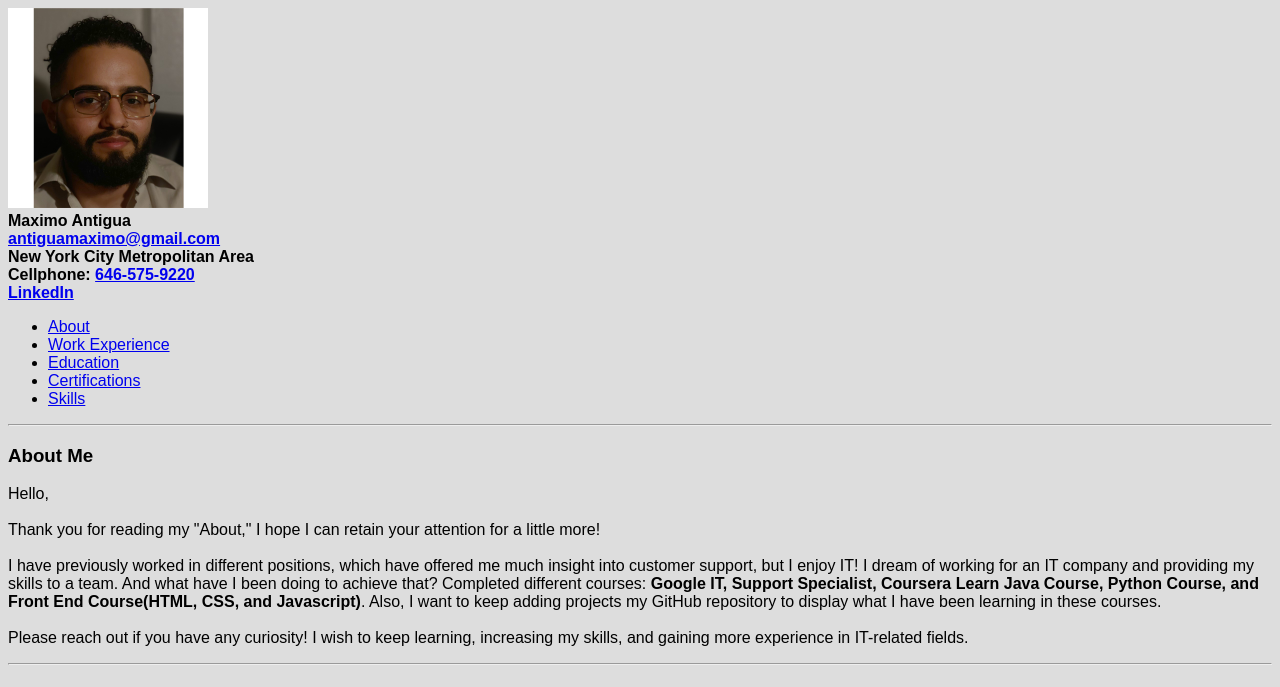
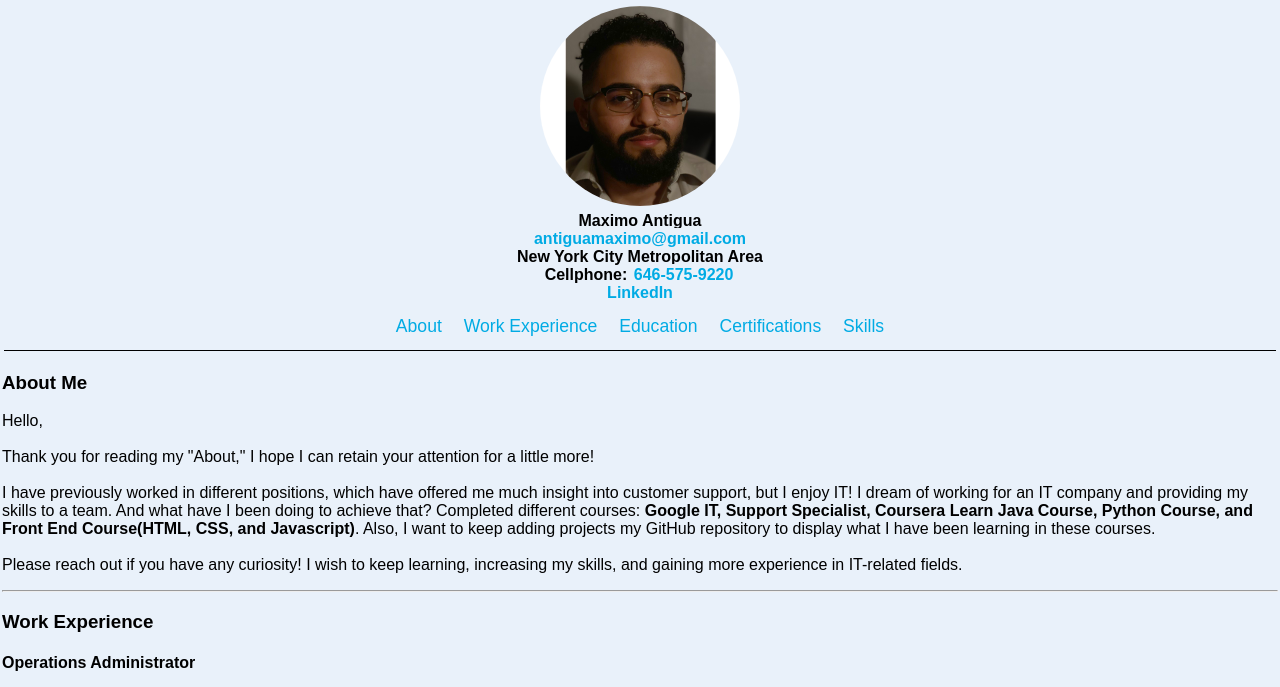
Before and after one commit to antiguamaximo/Maximo-Website, a plain HTML site: page index.html in a window 1280 px wide. Shown: the top 687 px of the page. Drawn offline with Linux system fonts and the light colour scheme.

Commit message:
Made a lot of changes. Worked on the CSS style sheet, added some comments for the progress, moved some elements around in the index.

```diff
--- a/index.html
+++ b/index.html
@@ -9,17 +9,15 @@
 </head>
 
 <!-- Main Information -->
-<header id="top">
-		<img src="Maximo-passport.png" alt="My picture" width="200"  height="200"/><br />
+<header class="main-header" id="top">
+		<img class="main-img" src="Maximo-passport.png" alt="My picture" width="200"  height="200"/><br />
 		<b>Maximo Antigua <br/>
 		<a href="mailto:antiguamaximo@gmail.com" target="_blank"> antiguamaximo@gmail.com </a><br/>
 		New York City Metropolitan Area<br/>
 		Cellphone: <a href="call:6465759220">646-575-9220</a><br/>
 		<a href="https://www.linkedin.com/in/maxgab98/" target="_blank">LinkedIn</a></b>
-</header>
 
-<!-- Quicklinks for later -->
-<nav>
+	<nav class="nav main-nav">
 		<ul>
 			<li><a href="#about">About</a></li>
 			<li><a href="#work-experience">Work Experience</a></li>
@@ -29,7 +27,11 @@
 		</ul>
 	</nav>
 
-	<hr />
+</header>
+ <!-- <hr />Borders are much easier represented in css -->
+
+<!-- Quicklinks for later -->
+
 
 <!-- Comment section -->
 <body>
--- a/style.css
+++ b/style.css
@@ -1,14 +1,84 @@
+/*How to import fonts form google
+
+@import url("URL provided by google")
+*/
+
+/*
+
+
+Colors used: Light blue (#E9F1FA), bright blue (#00ABE4), white (#FFFFFF)
+ Beige (#DDD0C8), dark grey (#323232)
+ Neon blue (#2272FF), black (#1D1D1)
+*/
+
+/* for the whole document */
 * {
   box-sizing: border-box;
   font-family: Arial, Helvetica, sans-serif;
-  background-color: #ddd;
+  color: ##00ABE4;
+  background-color: #E9F1FA;
 }
 
+
+html, body, footer{
+  margin: 1px;
+  padding: 0;
+}
+
+
 /* Main Information */
-a:hover {
-  background: #ddd;
-  color: grey;
+
+.main-header, footer {  /* Makes sure the image/text in the header stays if the browser is squeezed an
+                    changes the padding to eliminate whitespace */
+  background-size: cover;
+  padding: 2px;
+  text-align: center;
 }
+
+.main-header .main-img { /* Makes the image round and fit better into place */
+  height: 200px;
+  width: 200px;
+  margin: 2px;
+  border-radius: 50%;
+}
+
+.main-header a, footer a { /*  removes the underline */
+  text-decoration: none;
+  color: #00ABE4 ;
+  padding: 2px;
+}
+
+.main-header a:hover, footer a:hover { /* creates a hover-like reaction when the user places the mouse on top of the links */
+  background-color: #FFFFFF;
+  opacity: 100%;
+}
+
+/* Navigation buttons */
+
+.main-nav {
+  font-size: 1.1em;
+  font-weight: lighter;
+  border-bottom: 1px solid black;
+}
+.nav ul {
+  margin: 0;
+  padding: 10px;
+
+}
+.nav li { /* Makes the list be displayed horizontally */
+  display: inline;
+  padding: 5px;
+}
+
+.nav a, footer a { /* adds some area before the content and the border, and added inline-block that allows our links
+          to have paddings everywhere*/
+  display: inline-block;
+  padding: .2em;
+
+}
+
+
+
 /*  Body */
 
   /* About Me */
@@ -26,7 +96,8 @@ a:hover {
 
 
 /* Footer */
-footer {
-  background-color: #ddd;
-  padding: 10px;
+footer h4 {
+  font-size: 1.2em;
+  padding: 0px;
+  display: inline;
 }
```
Lines whose indentation alone changed are shown as unchanged.
